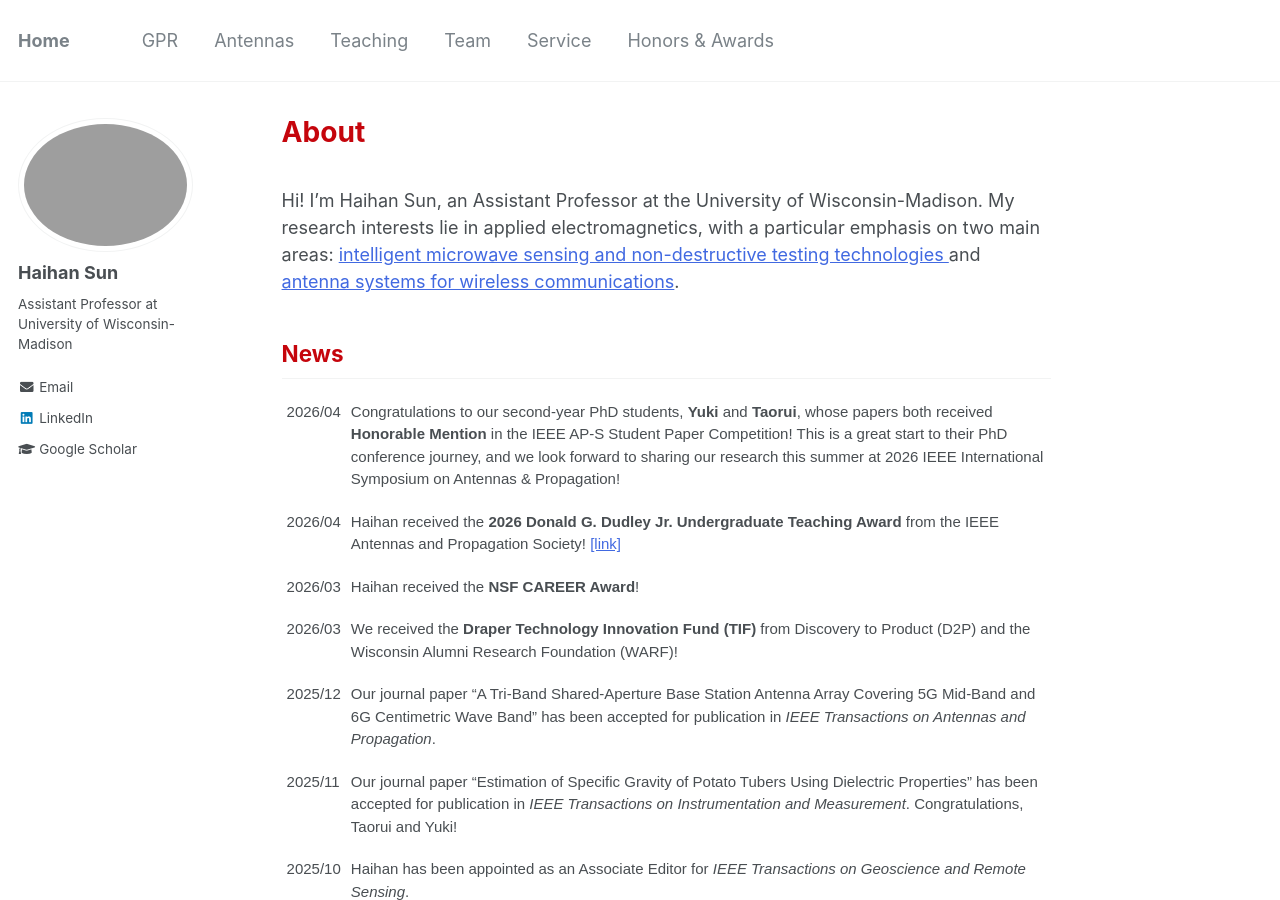
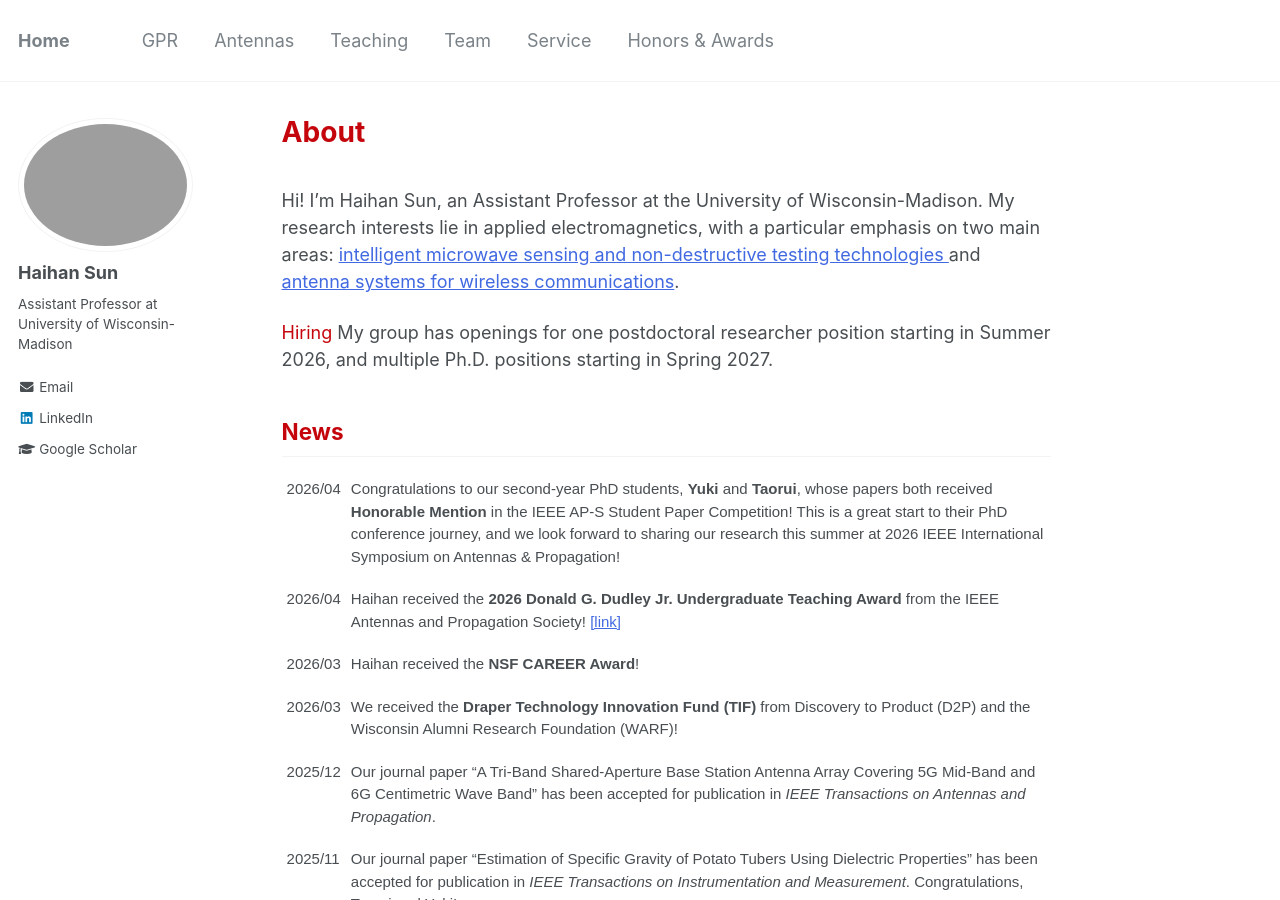
Before and after one commit to Haihan-Sun/Haihan-Sun.github.io, a Jekyll site: the page built from _pages/about.md, in a window 1280 px wide and 900 px high. Built offline with Jekyll 4.4.1, drawn with Linux system fonts in a browser that asks for light colours.

Commit message:
Update about.md

```diff
--- a/_pages/about.md
+++ b/_pages/about.md
@@ -19,8 +19,8 @@ redirect_from:
 Hi! I'm Haihan Sun, an Assistant Professor at the University of Wisconsin-Madison. My research interests lie in applied electromagnetics, with a particular emphasis on two main areas: <a href="https://haihan-sun.github.io/GPR/"  style="color:#4169e1"> intelligent microwave sensing and non-destructive testing technologies </a> and <a href="https://haihan-sun.github.io/BSA/"  style="color:#4169e1"> antenna systems for wireless communications</a>. <br>
 
 
-
-
+<span style="color:#C5050C">Hiring</span>
+My group has openings for one postdoctoral researcher position starting in Summer 2026, and multiple Ph.D. positions starting in Spring 2027.
 
 
 <span style="color:#C5050C">News</span>
```
